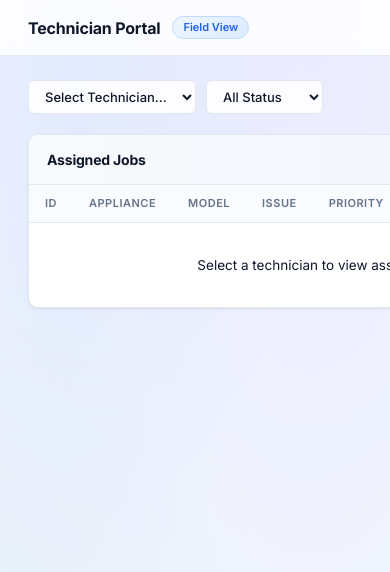
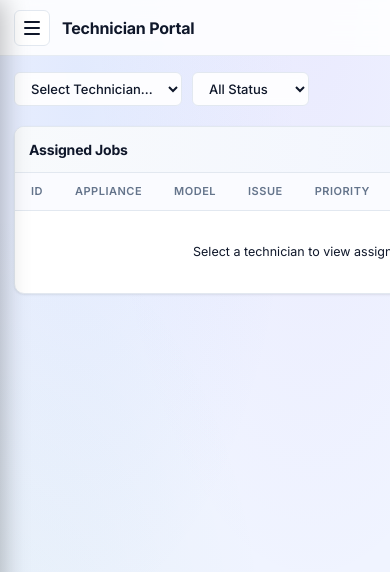
Before and after one commit to krishnabalajikothapalli5308/appliance-service-tracker, a Flask app: page /technician in a window 390 px wide; the page is wider, and only the part inside the window is pictured. Shown: the top 572 px of that part. Run offline with Flask 3, Linux system fonts and the light colour scheme; data comes from the database, SQL or seed files in the repository.

Commit message:
fix: mobile responsive - hamburger drawer, table scroll

```diff
--- a/static/css/style.css
+++ b/static/css/style.css
@@ -543,6 +543,100 @@ textarea.form-input { resize: vertical; min-height: 80px; }
   color: #e2e8f0;
 }
 
+/* ── HAMBURGER BUTTON (mobile only) ──────────── */
+.hamburger {
+  display: none;
+  align-items: center; justify-content: center;
+  width: 36px; height: 36px;
+  border-radius: var(--radius-sm);
+  border: 1px solid var(--border);
+  background: var(--card);
+  cursor: pointer;
+  flex-direction: column; gap: 4px;
+  flex-shrink: 0;
+}
+.hamburger span {
+  display: block;
+  width: 16px; height: 2px;
+  background: var(--text);
+  border-radius: 2px;
+  transition: all .25s;
+}
+.hamburger.open span:nth-child(1) { transform: rotate(45deg) translate(4px, 4px); }
+.hamburger.open span:nth-child(2) { opacity: 0; transform: scaleX(0); }
+.hamburger.open span:nth-child(3) { transform: rotate(-45deg) translate(4px, -4px); }
+
+/* ── SIDEBAR OVERLAY (mobile tap-to-close) ───── */
+.sidebar-overlay {
+  display: none;
+  position: fixed; inset: 0;
+  background: rgba(15,23,42,0.6);
+  z-index: 49;
+  backdrop-filter: blur(3px);
+}
+.sidebar-overlay.open { display: block; }
+
+/* ── TABLE SCROLL WRAPPER ────────────────────── */
+.table-scroll { overflow-x: auto; -webkit-overflow-scrolling: touch; }
+
 /* ── RESPONSIVE ──────────────────────────────── */
-@media (max-width: 1100px) { .stat-grid { grid-template-columns: repeat(3, 1fr); } }
-@media (max-width: 760px)  { .stat-grid { grid-template-columns: repeat(2, 1fr); } .main { margin-left: 0; } .sidebar { display: none; } }
+@media (max-width: 1100px) {
+  .stat-grid { grid-template-columns: repeat(3, 1fr); }
+}
+
+@media (max-width: 760px) {
+  /* Hamburger visible */
+  .hamburger { display: flex; }
+
+  /* Main fills screen */
+  .main { margin-left: 0; }
+
+  /* Sidebar becomes a slide-in drawer */
+  .sidebar {
+    transform: translateX(-100%);
+    transition: transform 0.3s cubic-bezier(.4,0,.2,1);
+    z-index: 50;
+    width: 240px;
+  }
+  .sidebar.open { transform: translateX(0); }
+
+  /* Topbar compact */
+  .topbar { padding: 0 14px; }
+  .topbar-badge { display: none; }
+
+  /* Section padding */
+  .section { padding: 16px 14px; }
+
+  /* Stat grid: 2 cols, 5th card full width */
+  .stat-grid {
+    grid-template-columns: repeat(2, 1fr);
+    gap: 10px;
+  }
+  .stat-grid .stat-card:last-child {
+    grid-column: 1 / -1;
+    max-width: 50%;
+  }
+  .stat-card { padding: 16px 14px 14px; }
+  .stat-value { font-size: 28px; }
+
+  /* Table horizontal scroll */
+  .table-card { overflow: hidden; }
+  .table-scroll { overflow-x: auto; -webkit-overflow-scrolling: touch; }
+  .data-table { min-width: 520px; }
+  .data-table td, .data-table th { padding: 10px 12px; font-size: 12.5px; }
+
+  /* Table header */
+  .table-header { padding: 12px 14px; }
+
+  /* Section toolbar */
+  .section-toolbar { flex-wrap: wrap; }
+
+  /* Technician grid */
+  .technician-grid { grid-template-columns: 1fr; }
+
+  /* Modal full width */
+  .modal { width: 95vw; padding: 20px; }
+
+  /* Toast */
+  .toast { left: 14px; right: 14px; bottom: 16px; max-width: 100%; }
+}
--- a/templates/technician.html
+++ b/templates/technician.html
@@ -40,9 +40,14 @@
   </div>
 </aside>
 
+<div class="sidebar-overlay" id="sidebar-overlay" onclick="closeSidebar()"></div>
+
 <main class="main">
   <header class="topbar">
     <div class="topbar-left">
+      <button class="hamburger" id="hamburger" onclick="toggleSidebar()">
+        <span></span><span></span><span></span>
+      </button>
       <div class="topbar-title">Technician Portal</div>
       <span class="topbar-badge">Field View</span>
     </div>
@@ -69,6 +74,7 @@
         <div class="table-header-title">Assigned Jobs</div>
         <div class="table-header-sub" id="job-count"></div>
       </div>
+      <div class="table-scroll">
       <table class="data-table">
         <thead>
           <tr><th>ID</th><th>Appliance</th><th>Model</th><th>Issue</th><th>Priority</th><th>Status</th><th>Notes</th><th>Action</th></tr>
@@ -77,6 +83,7 @@
           <tr><td colspan="8" class="loading">Select a technician to view assigned jobs</td></tr>
         </tbody>
       </table>
+      </div>
     </div>
   </section>
 </main>
@@ -106,5 +113,20 @@
 
 <div id="toast" class="toast"></div>
 <script src="/static/js/technician.js"></script>
+<script>
+  function toggleSidebar() {
+    const sidebar   = document.querySelector('.sidebar');
+    const overlay   = document.getElementById('sidebar-overlay');
+    const hamburger = document.getElementById('hamburger');
+    sidebar.classList.toggle('open');
+    overlay.classList.toggle('open');
+    hamburger.classList.toggle('open');
+  }
+  function closeSidebar() {
+    document.querySelector('.sidebar').classList.remove('open');
+    document.getElementById('sidebar-overlay').classList.remove('open');
+    document.getElementById('hamburger').classList.remove('open');
+  }
+</script>
 </body>
 </html>
```
Also changed, not shown: templates/index.html (+33 -0 lines).
